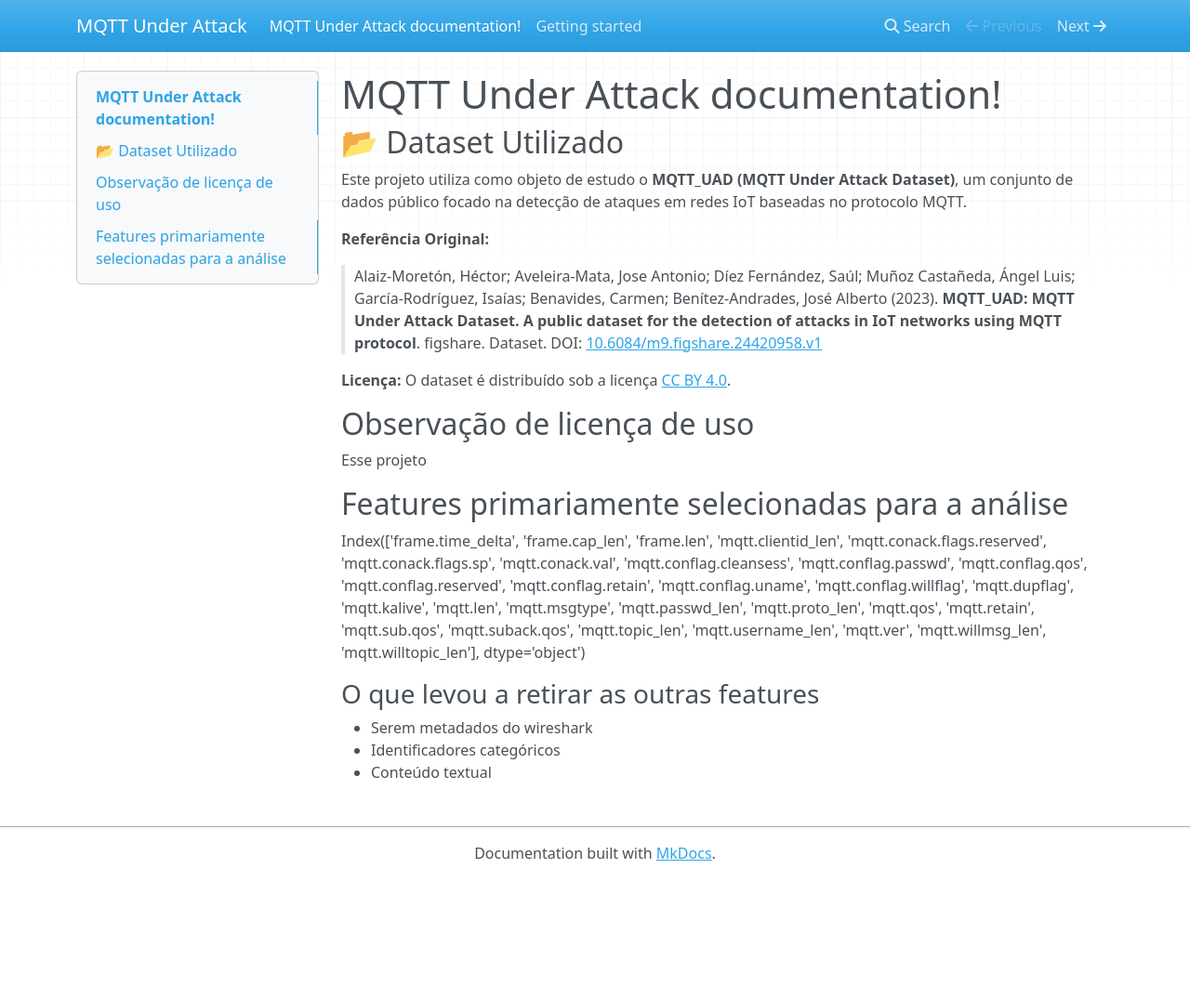
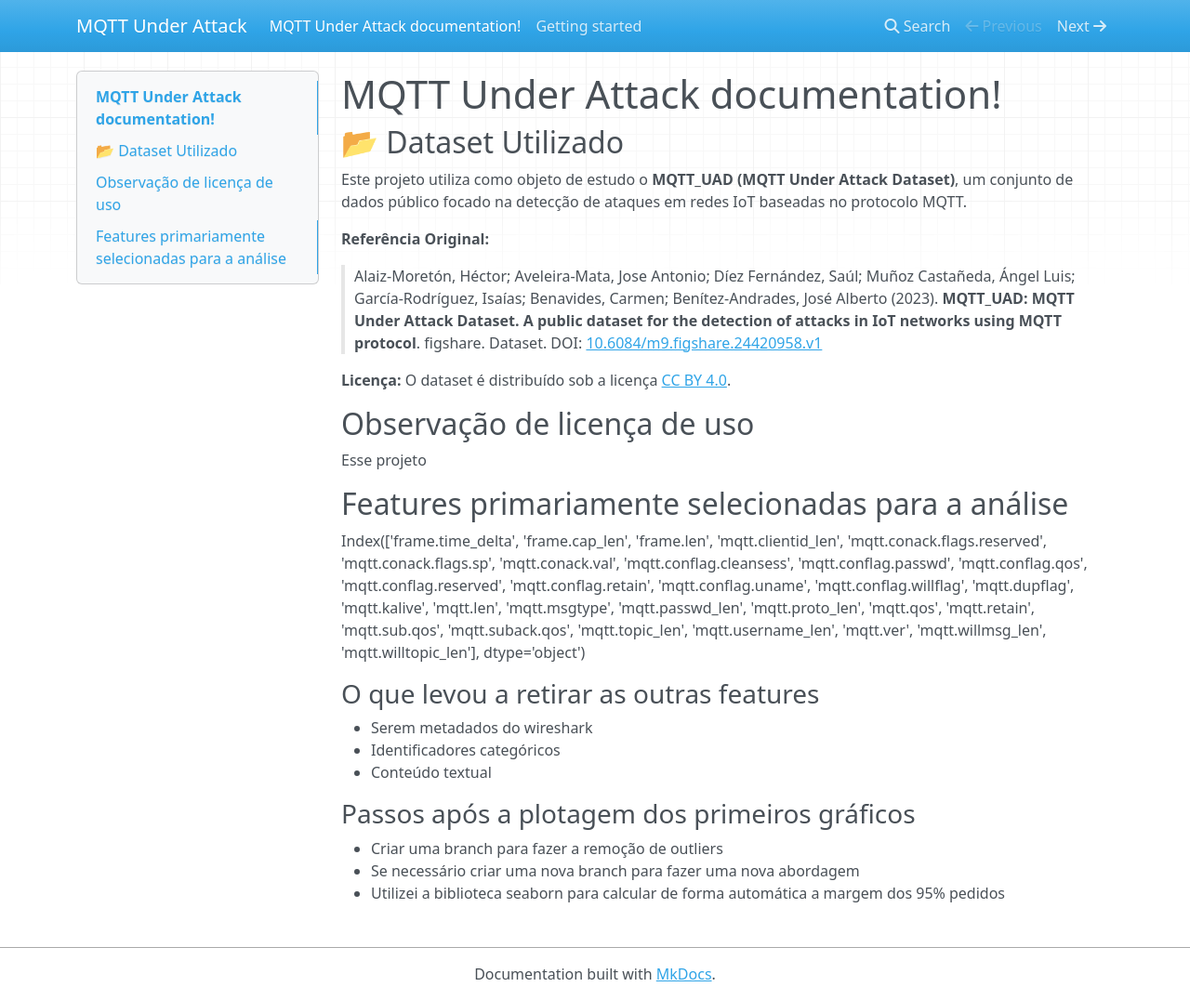
Before and after one commit to William-SWS/mqtt_under_attack, an MkDocs documentation site: the page built from docs/docs/index.md, in a window 1280 px wide and 1076 px high. Shown: the whole window at 93% size. Built offline with MkDocs 1.6.1, drawn with Linux system fonts in a browser that asks for light colours; nearby versions of some CDN libraries.

Commit message:
update de docs

```diff
--- a/docs/docs/index.md
+++ b/docs/docs/index.md
@@ -57,3 +57,8 @@ Index(['frame.time_delta',
 - Serem metadados do wireshark
 - Identificadores categóricos
 - Conteúdo textual
+
+### Passos após a plotagem dos primeiros gráficos
+- Criar uma branch para fazer a remoção de outliers
+- Se necessário criar uma nova branch para fazer uma nova abordagem
+- Utilizei a biblioteca seaborn para calcular de forma automática a margem dos 95% pedidos
```
Also changed, not shown: 1 other file.
